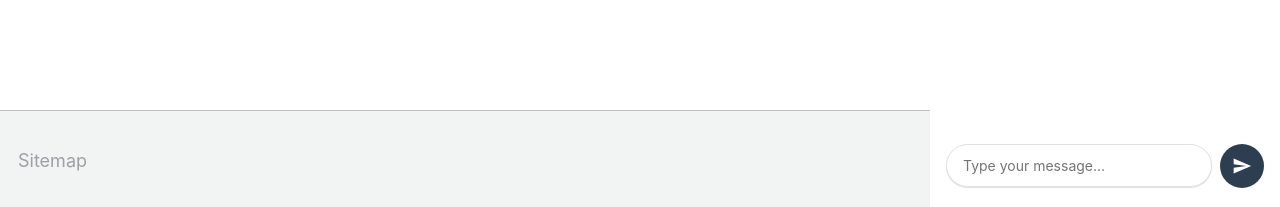
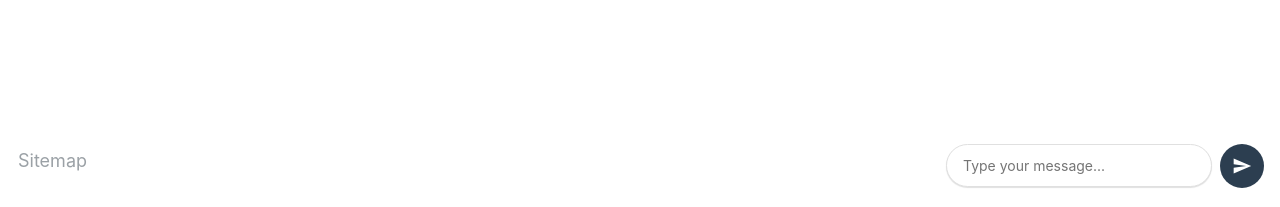
Before and after one commit to eddiemorrissey/eddiemorrissey.github.io, a Jekyll site: the page built from _pages/talkmap.html, in a window 1280 px wide and 1289 px high. Shown: the part 1079-1286 px from the top of the window. Built offline with Jekyll 4.4.1, drawn with Linux system fonts in a browser that asks for light colours; nearby versions of some CDN libraries.

Commit message:
Remove gray background and border from footer

```diff
--- a/_sass/_footer.scss
+++ b/_sass/_footer.scss
@@ -20,8 +20,8 @@
           animation: intro 0.3s both;
   -webkit-animation-delay: 0.45s;
           animation-delay: 0.45s;
-  background-color: $lighter-gray;
-  border-top: 1px solid $light-gray;
+  background-color: transparent;
+  border-top: none;
 
   footer {
     @include clearfix;
```
